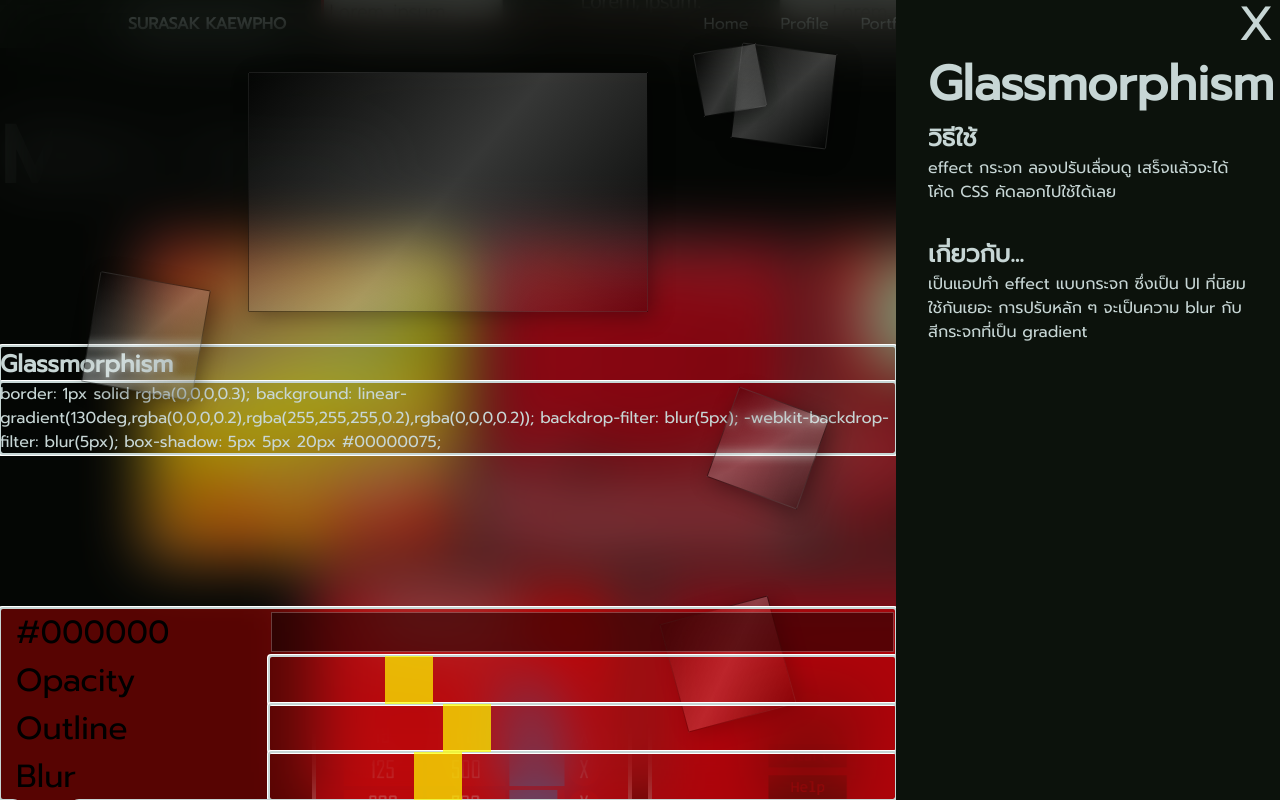
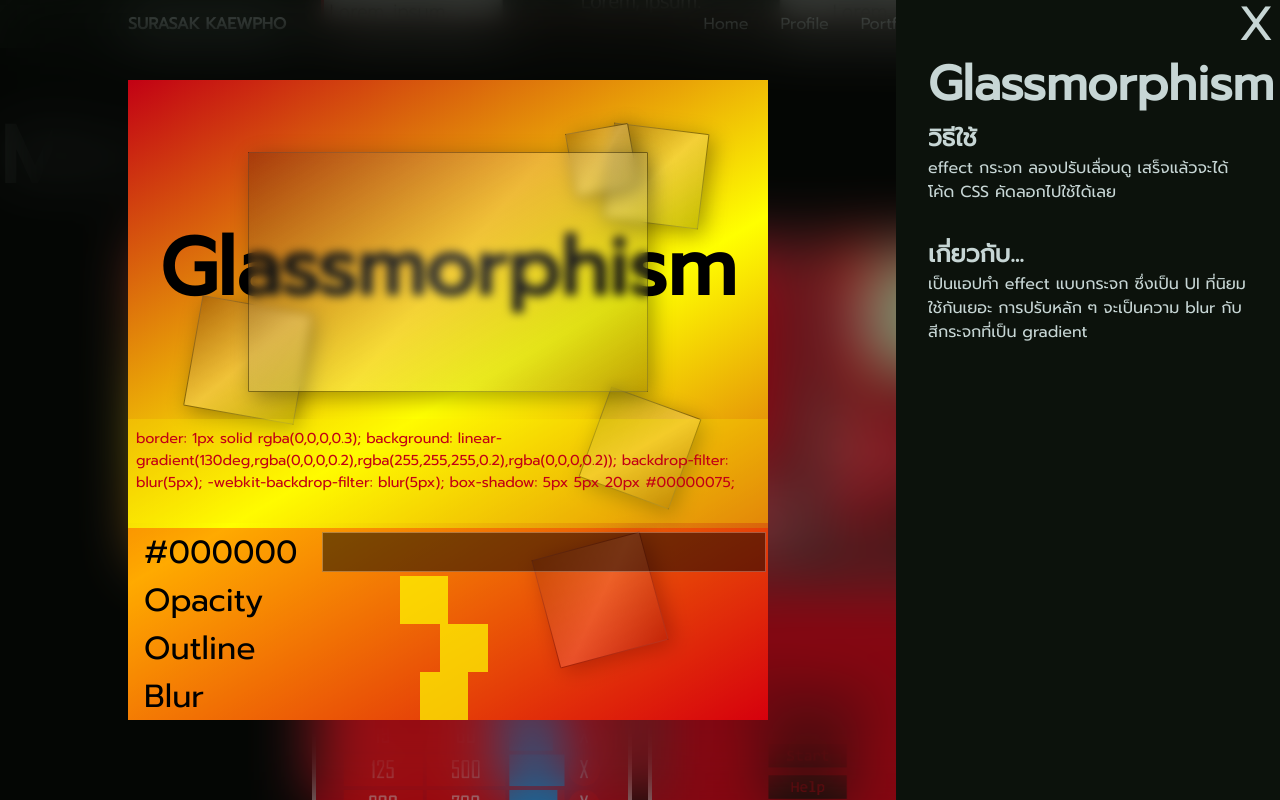
Before and after one commit to Geeleed/portfolio-next, a Next.js app: page / in a window 1280 px wide. Both pictures are taken after a click on the element 304 px from the left and 3508 px from the top of the page. Shown: the part 3108-3908 px from the top of the page. Built offline with nearby package versions, Linux system fonts and the light colour scheme; no server answers; a web font is replaced by a local one.

Commit message:
น่าจะเจอตัว bug ละ ลองดูก่อน

```diff
--- a/src/app/components/miniApps/Glassmorphism.module.css
+++ b/src/app/components/miniApps/Glassmorphism.module.css
@@ -1,12 +1,4 @@
-.main,
-.glass,
-.p,
-.ctrl,
-.inputRange {
-    outline: auto;
-}
-
-/* .main {
+.main {
     width: 40rem;
     height: 40rem;
     background: var(--main-color) linear-gradient(-30deg, var(--tiny-color), yellow, var(--tiny-color));
@@ -32,14 +24,14 @@
     word-wrap: break-word;
     font-size: 0.9rem;
     color: var(--tiny-color);
-    animation: test 2s ease 0s 1 fill;
+    animation: test 2s ease 0s 1 forwards;
 }
 
 .glass {
     position: absolute;
     width: 100%;
     height: 100%;
-} */
+}
 
 .glass div {
     transition: all 0.5s;
```
